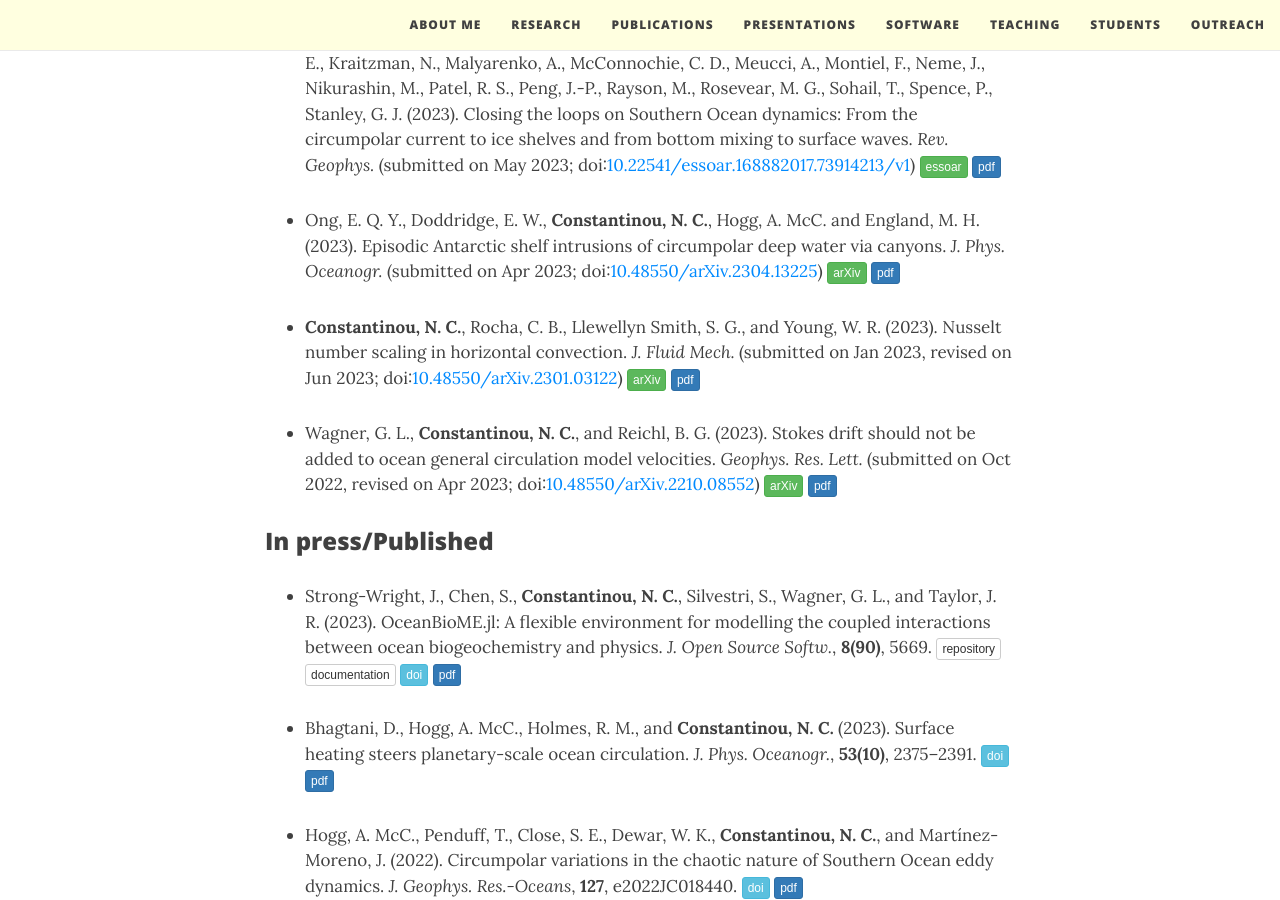
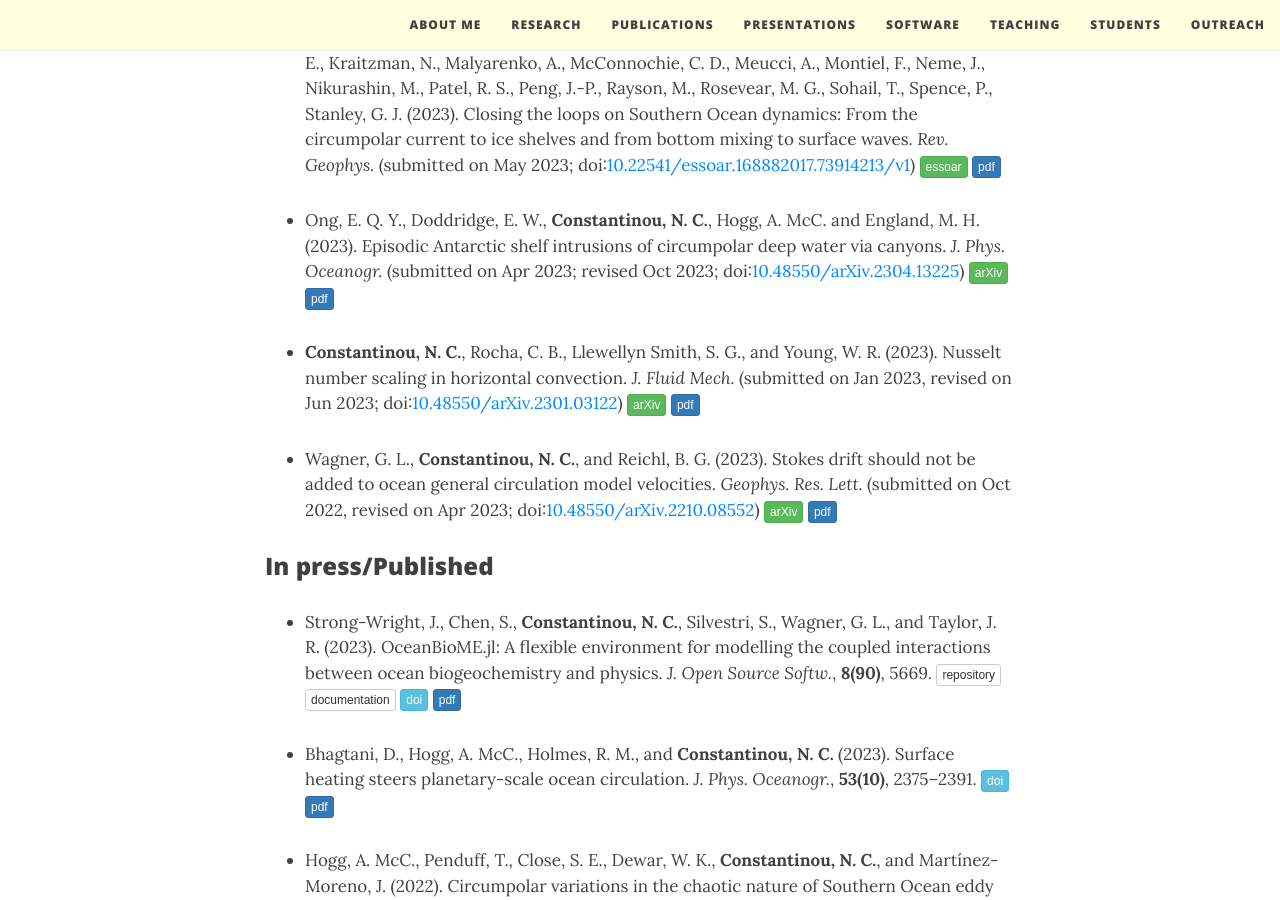
Before and after one commit to navidcy/navidcy.github.io, a Jekyll site: the page built from publications.md, in a window 1280 px wide and 900 px high, scrolled down 564 px. Built offline with Jekyll 4.4.1, drawn with Linux system fonts in a browser that asks for light colours; nearby versions of some CDN libraries; comment, search, counter and statistics services are not loaded.

Commit message:
revisions for ASC intrusions paper

```diff
--- a/publications.md
+++ b/publications.md
@@ -10,6 +10,9 @@
 ### Submitted/In review
 
 <!--
+- Barnes, A., Hogg, A. McC., **Constantinou, N. C.**, and Shakespeare, C. (2023). Topographically generated internal waves as a response to surface wind forcing. _J. Phys. Oceanogr._ (submitted on Nov 2023; doi:[10.48550/arXiv.2306.13204](https://doi.org/10.48550/arXiv.2306.13204){:target="_blank"}) [<span class="btn btn-info btn-xs{{end}}" style="font-family:sans-serif;">doi</span>][oceananigans-scalings-doi]{:target="_blank"} [<span class="btn btn-primary btn-xs{{end}}" style="font-family:sans-serif;">pdf</span>][oceananigans-scalings]
+
+
 - Silvestri, S., Wagner, G. L., Hill, C., Ardakani, M. R., Blaschke, J., Campin, J.-M., Churavy, V., **Constantinou, N. C.**, Edelman, A., Marshall, J., Ramadhan, A., Souza, A., Ferrari, R. (2023). Oceananigans.jl: A model that achieves breakthrough resolution, memory and energy efficiency in global ocean simulations. [arXiv:2309.06662][]{:target="_blank"} [<span class="btn btn-info btn-xs{{end}}" style="font-family:sans-serif;">doi</span>][oceananigans-scalings-doi]{:target="_blank"} [<span class="btn btn-primary btn-xs{{end}}" style="font-family:sans-serif;">pdf</span>][oceananigans-scalings]
 
 
@@ -25,7 +28,7 @@
 - Bennetts, L. G., Shakespeare, C. J., Vreugdenhil, C. A., Foppert, A., Gayen, B., Meyer, A., Morrison, A. K., Padman, L., Phillips, H. E., Stevens, C. L., Toffoli, A., **Constantinou, N. C.**, Cusack, J., Cyriak, A., Doddridge, E. W., Domingues, C. M., England, M. H., Evans, D. G., Heil, P., Hogg, A. McC., Holmes, R. M., Huneke, W. G. C., Jones, N. L., Keating, S. R., Kiss, A. E., Kraitzman, N., Malyarenko, A., McConnochie, C. D., Meucci, A., Montiel, F., Neme, J., Nikurashin, M., Patel, R. S., Peng, J.-P., Rayson, M., Rosevear, M. G., Sohail, T., Spence, P., Stanley, G. J. (2023). Closing the loops on Southern Ocean dynamics: From the circumpolar current to ice shelves and from bottom mixing to surface waves. _Rev. Geophys._ (submitted on May 2023; doi:[10.22541/essoar.168882017.73914213/v1](https://doi.org/10.22541/essoar.168882017.73914213/v1){:target="_blank"}) [<span class="btn btn-success btn-xs{{end}}" style="font-family:sans-serif;">essoar</span>](https://essopenarchive.org/users/521305/articles/651899-closing-the-loops-on-southern-ocean-dynamics-from-the-circumpolar-current-to-ice-shelves-and-from-bottom-mixing-to-surface-waves){:target="_blank"} [<span class="btn btn-primary btn-xs{{end}}" style="font-family:sans-serif;">pdf</span>][review-multiscale-SO]
 
 
-- Ong, E. Q. Y., Doddridge, E. W., **Constantinou, N. C.**, Hogg, A. McC. and England, M. H. (2023). Episodic Antarctic shelf intrusions of circumpolar deep water via canyons. _J. Phys. Oceanogr._ (submitted on Apr 2023; doi:[10.48550/arXiv.2304.13225](https://doi.org/10.48550/arXiv.2304.13225){:target="_blank"}) [<span class="btn btn-success btn-xs{{end}}" style="font-family:sans-serif;">arXiv</span>][arXiv:2304.13225]{:target="_blank"} [<span class="btn btn-primary btn-xs{{end}}" style="font-family:sans-serif;">pdf</span>][ascintrusions]
+- Ong, E. Q. Y., Doddridge, E. W., **Constantinou, N. C.**, Hogg, A. McC. and England, M. H. (2023). Episodic Antarctic shelf intrusions of circumpolar deep water via canyons. _J. Phys. Oceanogr._ (submitted on Apr 2023; revised Oct 2023; doi:[10.48550/arXiv.2304.13225](https://doi.org/10.48550/arXiv.2304.13225){:target="_blank"}) [<span class="btn btn-success btn-xs{{end}}" style="font-family:sans-serif;">arXiv</span>][arXiv:2304.13225]{:target="_blank"} [<span class="btn btn-primary btn-xs{{end}}" style="font-family:sans-serif;">pdf</span>][ascintrusions]
 
 
 - **Constantinou, N. C.**, Rocha, C. B., Llewellyn Smith, S. G., and Young, W. R. (2023). Nusselt number scaling in horizontal convection. _J. Fluid Mech._ (submitted on Jan 2023, revised on Jun 2023; doi:[10.48550/arXiv.2301.03122](https://doi.org/10.48550/arXiv.2301.03122){:target="_blank"}) [<span class="btn btn-success btn-xs{{end}}" style="font-family:sans-serif;">arXiv</span>][arXiv:2301.03122]{:target="_blank"} [<span class="btn btn-primary btn-xs{{end}}" style="font-family:sans-serif;">pdf</span>][HCNuScaling]
```
